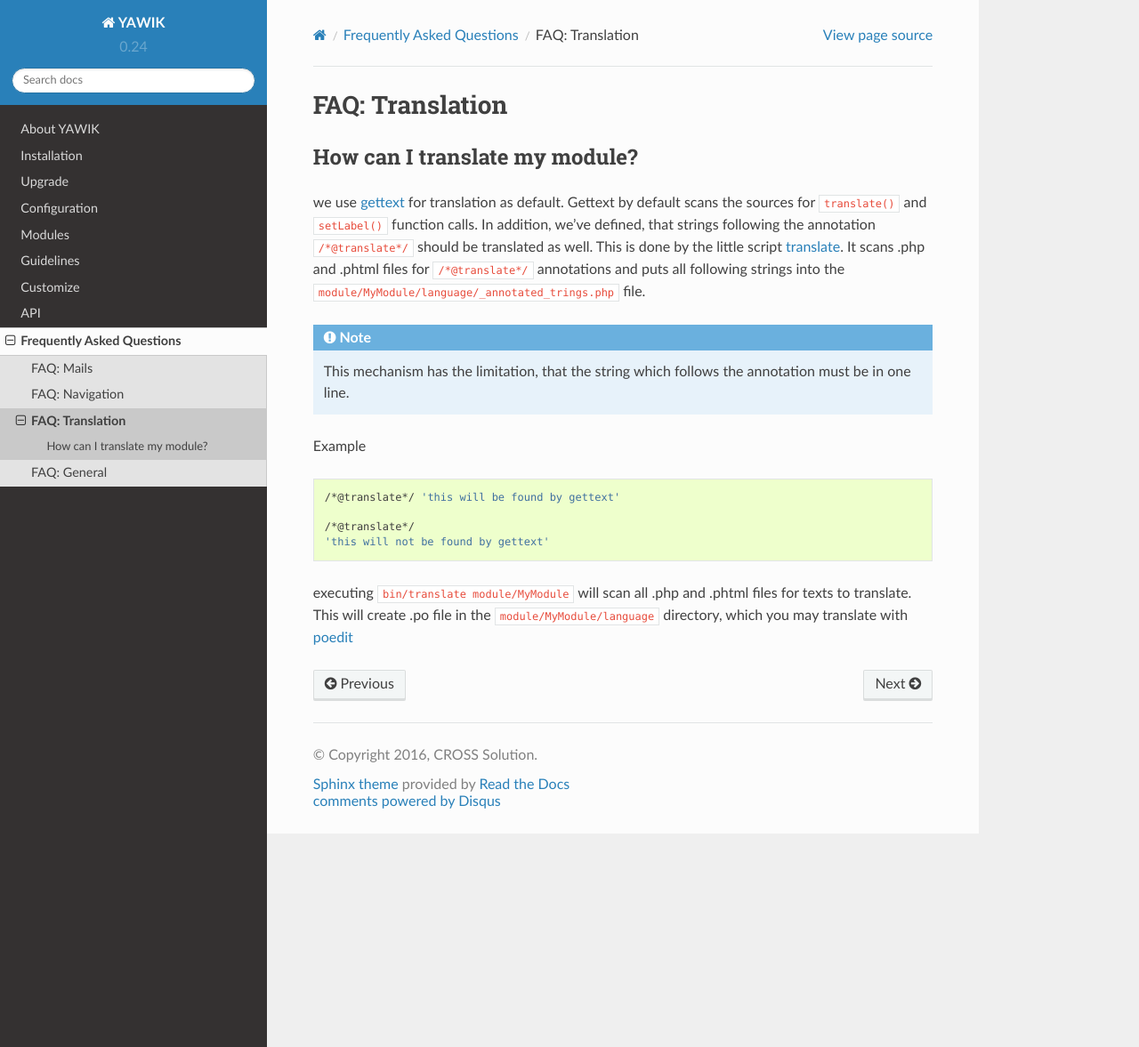
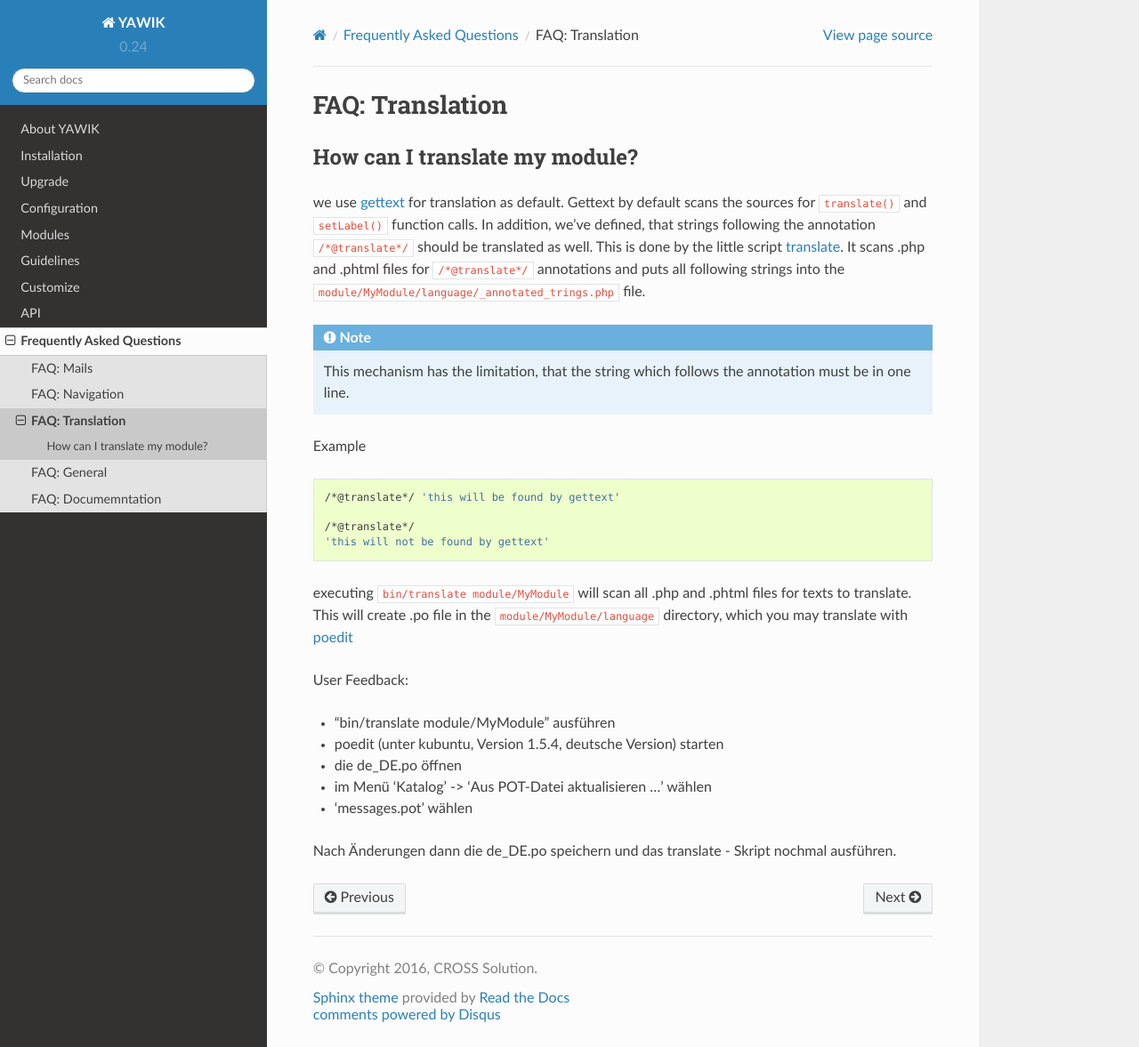
Before and after one commit to cross-solution/YawikDocs, a Sphinx documentation site: the page built from source/faq/faq-translation.rst, in a window 1280 px wide and 1177 px high. Shown: the whole window at 89% size. Built offline with Sphinx 7.4.7 and the Read the Docs theme 2.0.0, drawn with Linux system fonts in a browser that asks for light colours; comment, search, counter and statistics services are not loaded.

Commit message:
how to update the documentation

```diff
--- a/source/faq.rst
+++ b/source/faq.rst
@@ -9,3 +9,4 @@ Frequently Asked Questions
     faq/faq-navigation
     faq/faq-translation
     faq/faq-core
+    faq/faq-documentation
--- a/source/faq/faq-translation.rst
+++ b/source/faq/faq-translation.rst
@@ -29,6 +29,18 @@ Example
 executing ``bin/translate module/MyModule`` will scan all .php and .phtml files for texts to translate. This will
 create .po file in the ``module/MyModule/language`` directory, which you may translate with poedit_
 
+User Feedback:
+
+- "bin/translate module/MyModule" ausführen
+- poedit (unter kubuntu, Version 1.5.4, deutsche Version) starten
+- die de_DE.po öffnen
+- im Menü 'Katalog' -> 'Aus POT-Datei aktualisieren ...' wählen
+- 'messages.pot' wählen
+
+Nach Änderungen dann die de_DE.po speichern und das translate - Skript nochmal ausführen.
+
+
+
 .. _poedit: https://poedit.net/
 .. _translate: https://github.com/cross-solution/YAWIK/blob/develop/bin/translate
 .. _gettext: https://www.gnu.org/software/gettext/
```
Also changed, not shown: source/faq/faq-documentation.rst (added, +10 -0 lines).
